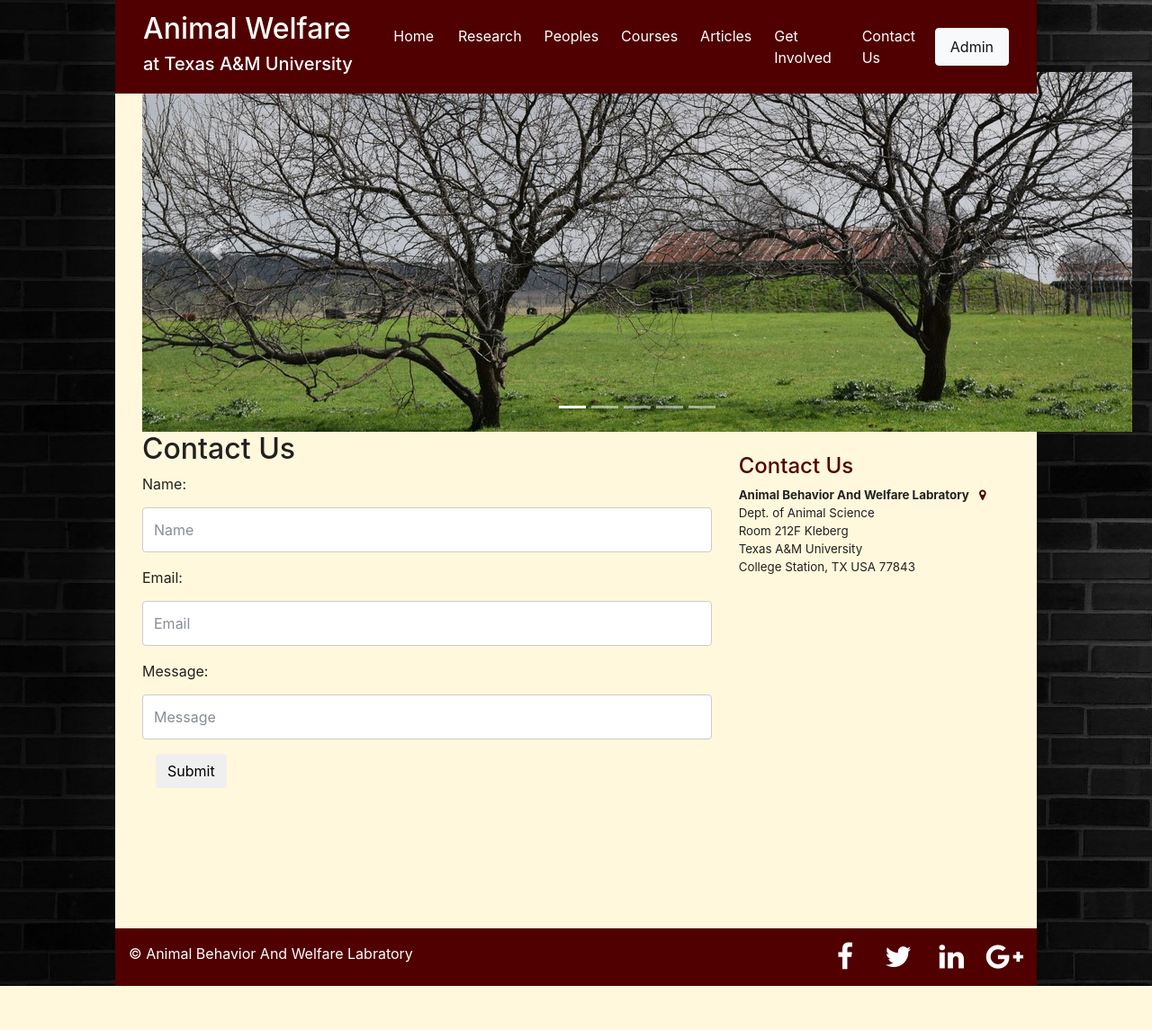
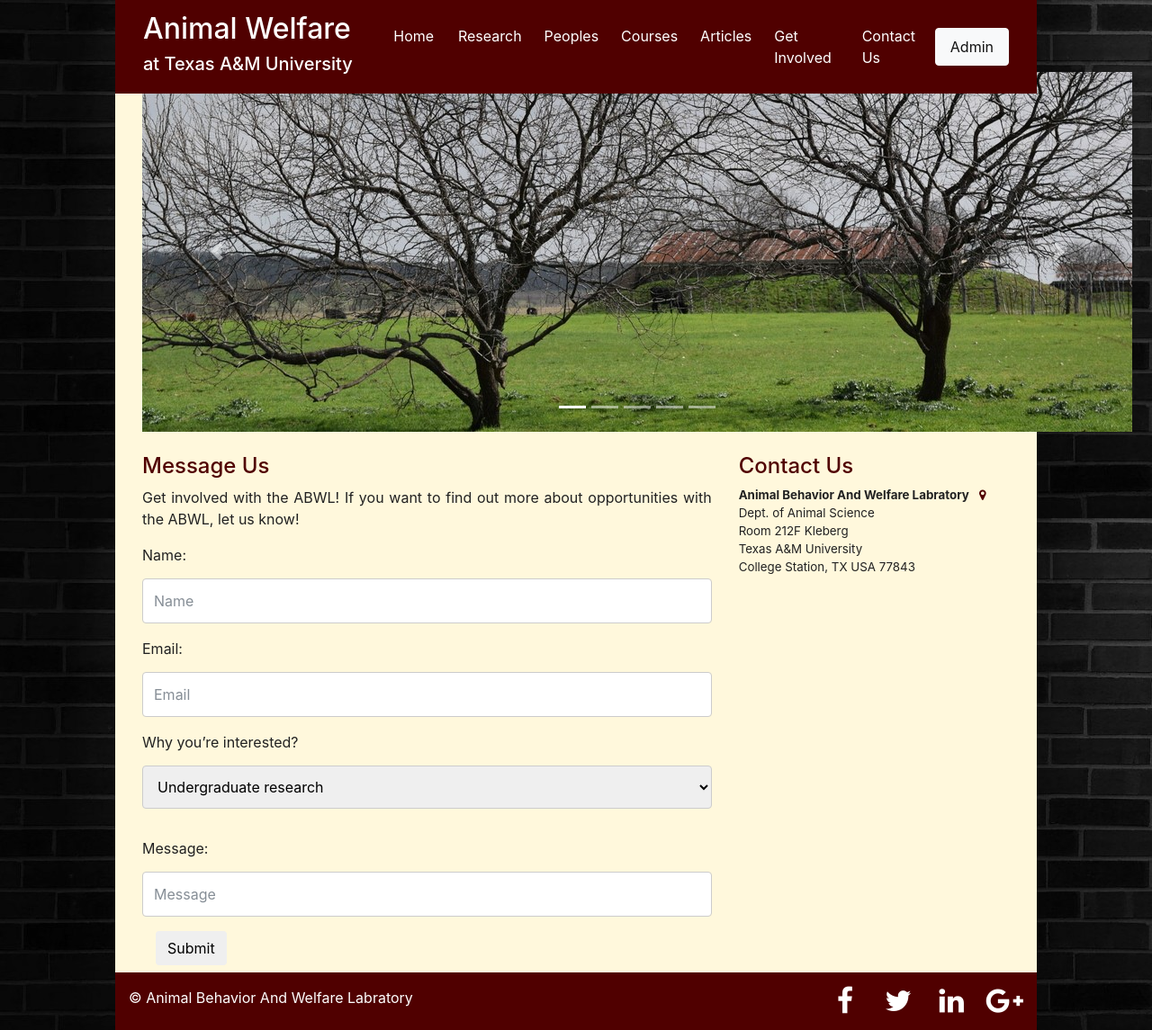
Before and after one commit to sanjibbaral435/SaaStars, a Django app: page /contact_us/ in a window 1280 px wide. Shown: the whole page at 90% size. Before the commit the page ends 1096 px from the top, so only its background shows below. Run offline with Django 3.2, Linux system fonts and the light colour scheme; parts of the project's set-up code (start-up, migrations or seed data) failed here and were passed over; some libraries are stand-ins or nearby versions.

Commit message:
Dropdown for Individual Email ID and Subject - Sanjib

```diff
--- a/animalscience/animalscience/templates/contact_us.html
+++ b/animalscience/animalscience/templates/contact_us.html
@@ -84,7 +84,8 @@ input[type=submit]:hover {
 <div class="container">
     <div class="row">
         <div class="col-sm-8">
-          <h2>Contact Us</h2>
+          <h4 class="mt-4 text-maroon">Message Us</h4>
+          <p class="text-justify">Get involved with the ABWL! If you want to find out more about opportunities with the ABWL, let us know!</p>
               <form class="form-horizontal" method="post" action="#">
                 {% csrf_token %}
                 {{form.as_p}}
--- a/animalscience/animalscience/webapp/forms.py
+++ b/animalscience/animalscience/webapp/forms.py
@@ -1,6 +1,14 @@
 from django import forms
 
 # from animalscience.webapp.models import Post
+
+EMAIL_ABOUT= [
+    ('Undergraduate research', 'Undergraduate research'),
+    ('Graduate research', 'Graduate research'),
+    ('Animal welfare club', 'Animal welfare club'),
+    ('Animal welfare judging team', 'Animal welfare judging team'),
+    ('Other', 'Other'),
+    ]
 
 class PostForm(forms.Form):
     title = forms.CharField(label="Article Title",widget=forms.TextInput(attrs={'class' : 'form-control', 'placeholder': 'Article Title'}),required = False)
@@ -11,4 +19,5 @@ class PostForm(forms.Form):
 class contact_form(forms.Form):
     name = forms.CharField(label="Name",widget=forms.TextInput(attrs={'class' : 'form-control', 'placeholder': 'Name'}),required = True)
     email = forms.CharField(label="Email",widget=forms.TextInput(attrs={'class' : 'form-control','placeholder': 'Email'}),required = True)
+    email_about= forms.CharField(label='Why you’re interested?', widget=forms.Select(choices=EMAIL_ABOUT),required = True)
     message = forms.CharField(label="Message",widget=forms.TextInput(attrs={'class' : 'form-control','placeholder': 'Message'}),required = True)
--- a/animalscience/animalscience/webapp/views.py
+++ b/animalscience/animalscience/webapp/views.py
@@ -116,26 +116,36 @@ def contact(request):
     else:
         form = contact_form(request.POST)
         if form.is_valid():
-            contact_name = "Name: " + form.cleaned_data['name']
-            contact_email = "Email: " + form.cleaned_data['email']
+            contact_name = form.cleaned_data['name']
+            contact_email = form.cleaned_data['email']
             contact_message = "Message: " + form.cleaned_data['message']
+            subject = form.cleaned_data['email_about']
+
+            toaddr = getemail(subject)
             try:
-                toaddr = "xyz@tamu.edu"
-                fromaddr = "abc@gmail.com"
+                fromaddr = contact_name + contact_email
                 msg = MIMEMultipart()
                 msg['From'] = fromaddr
-                msg['To'] = toaddr
-                msg['Subject'] = "Python email"
-                body = contact_name + "\n" + contact_email + "\n\n\n" + contact_message
+                msg['To'] = ", ".join(toaddr)
+                msg['Subject'] = "Message From AWBL Website: " + subject
+                body = "Name: " + contact_name + "\n" + "Email: " + contact_email + "\n\n\n" + contact_message
                 msg.attach(MIMEText(body, 'plain'))
                 server = smtplib.SMTP('smtp.gmail.com', 587)
                 server.ehlo()
                 server.starttls()
                 server.ehlo()
-                server.login("sanjibbaral.nit", "")
+                server.login("", "")
                 text = msg.as_string()
                 server.sendmail(fromaddr, toaddr, text)
             except BadHeaderError:
                 return HttpResponse('Invalid header found.')
             return render(request, "contact_us.html", {'form': form})
     return render(request, "contact_us.html", {'form': form})
+
+def getemail(subject):
+    if subject == 'Undergraduate research' or subject == 'Graduate research' or subject == 'Other':
+    	return 'cdaigle@tamu.edu'
+    elif subject == 'Animal welfare club':
+    	return ['cdaigle@tamu.edu', 'menenses@tamu.edu']
+    else:
+    	return ['cdaigle@tamu.edu', 'rachelpark@tamu.edu']
```
Also changed, not shown: animalscience/animalscience/templates/articles.html (+2 -27 lines).
